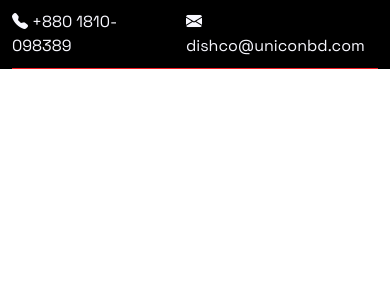
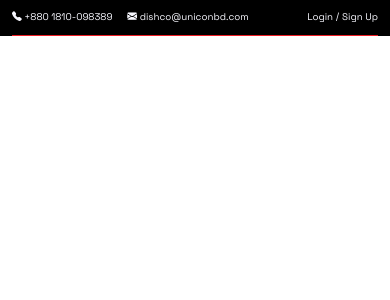
Before and after one commit to Unicon-Solution-Limited/dishco_frontend, a React (Create React App) app: page / in a window 390 px wide. Shown: the top 300 px of the page. Built offline with nearby package versions, Linux system fonts and the light colour scheme.

Commit message:
Top Header responsive

```diff
--- a/src/Components/Shared/Header/Header.css
+++ b/src/Components/Shared/Header/Header.css
@@ -7,6 +7,7 @@
   justify-content: space-between;
   padding: 10px 0;
   border-bottom: 1px solid var(--red);
+  font-size: 1vw;
 }
 
 .contact_number {
@@ -25,8 +26,8 @@
 /* ================= Media queries =================== */
 /* For Mobile Device (768px and below) */
 @media only screen and (max-width: 768px) {
-  .auth_links {
-    display: none;
+  .upper_header {
+    font-size: 2.5vw;
   }
 }
 
```
